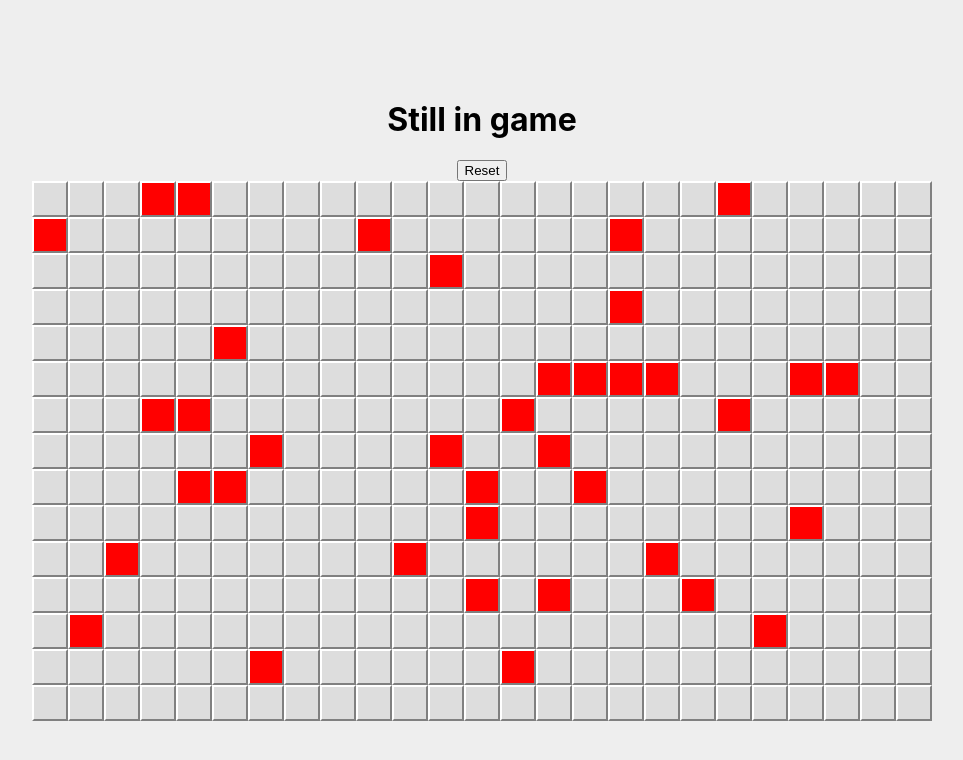
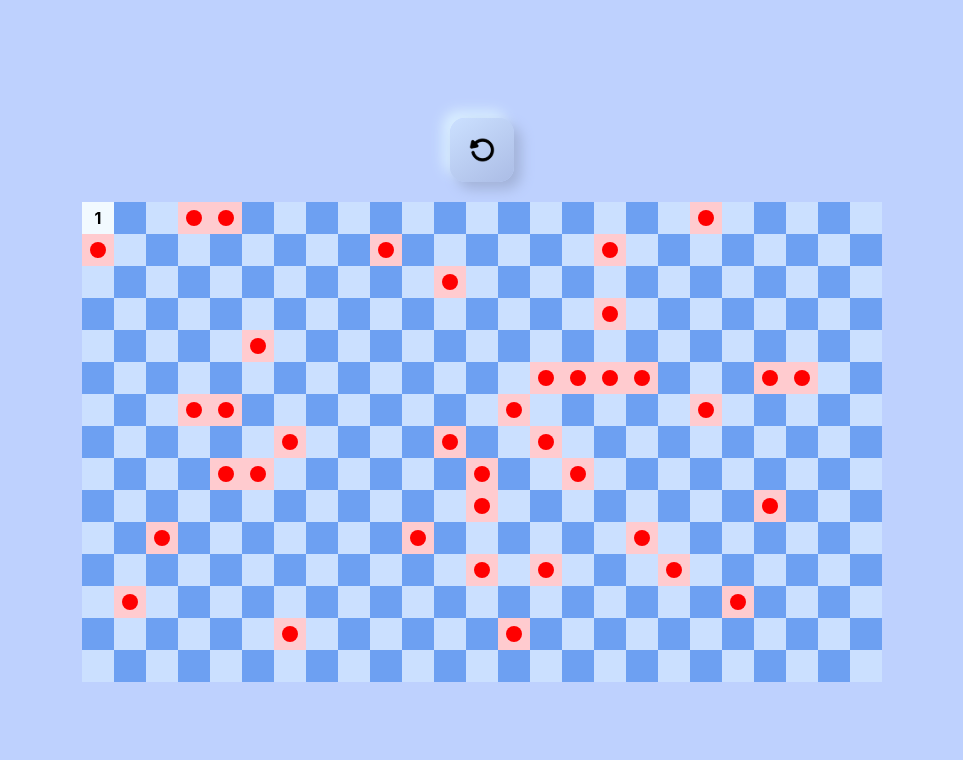
Before and after one commit to maximebergerard/minesweeper, a React (Create React App) app: page / in a window 1280 px wide. Both pictures are taken after a click on the element 280 px from the left and 199 px from the top of the page. Shown: the top 760 px of the page, without its empty margins (158-1121 px from the left). Built offline with nearby package versions, Linux system fonts and the light colour scheme.

Commit message:
✨ Add a bit of style

```diff
--- a/public/index.html
+++ b/public/index.html
@@ -26,7 +26,7 @@
     -->
     <title>Démineur</title>
   </head>
-  <body>
+  <body ondragstart="return false;" ondrop="return false;">
     <noscript>You need to enable JavaScript to run this app.</noscript>
     <div id="root"></div>
     <!--
--- a/src/App.css
+++ b/src/App.css
@@ -5,7 +5,7 @@
   flex-direction: column;
   justify-content: center;
   align-items: center;
-  background-color: #eee;
+  background-color: #bed1fe;
 }
 
 table {
@@ -17,3 +17,31 @@ td {
   margin: 0;
   padding: 0;
 }
+
+button.reset {
+  width: 64px;
+  height: 64px;
+  cursor: pointer;
+  padding: 12px;
+  border: none;
+  border-radius: 15px;
+  background: linear-gradient(145deg, #cbe0ff, #abbce5);
+  box-shadow:  7px 7px 13px #a2b2d8,
+               -7px -7px 13px #dbf0ff;
+  margin-bottom: 20px;
+}
+
+button.reset:hover {
+  border-radius: 15px;
+  background: linear-gradient(145deg, #abbce5, #cbe0ff);
+  box-shadow:  7px 7px 13px #a2b2d8,
+             -7px -7px 13px #dbf0ff;
+}
+
+button.reset img {
+  width: 40px;
+}
+
+button.reset:hover img {
+  width: 39px;
+}
--- a/src/App.tsx
+++ b/src/App.tsx
@@ -1,4 +1,4 @@
-import React, { useEffect, useReducer } from "react"
+import React, { useReducer } from "react"
 import Cell from "./components/Cell/Cell"
 import "./App.css"
 
@@ -169,9 +169,10 @@ const App = () => {
     event.preventDefault()
 
     let message
+    console.log(event, "event")
 
     // handle firstCLick
-    if (event.type === "click") {
+    if (event.type === "mousedown" && event.button === 0) {
       if (!firstClick) {
         dispatch({
           type: "createGrid",
@@ -179,7 +180,7 @@ const App = () => {
             arr,
             arrRemover,
             Math.ceil((gridWidth * gridHeight) / 10),
-            indexHeight * indexWidth + indexWidth,
+            indexHeight * gridWidth + indexWidth,
           ),
           firstClick: true,
         })
@@ -187,10 +188,16 @@ const App = () => {
     }
 
     // synthetic event
-    if (event.type === "click" && cell.type === CellType.Cell && cell.flag) {
+    if (
+      event.type === "mousedown" &&
+      event.button === 0 &&
+      cell.type === CellType.Cell &&
+      cell.flag
+    ) {
       message = `Click on flag + normal`
     } else if (
-      event.type === "click" &&
+      event.type === "mousedown" &&
+      event.button === 0 &&
       cell.type === CellType.Cell &&
       firstClick
     ) {
@@ -202,14 +209,24 @@ const App = () => {
         grid: grid,
       })
     } else if (
-      event.type === "click" &&
+      event.type === "mousedown" &&
+      event.button === 0 &&
       cell.type === CellType.Bomb &&
       cell.flag
     ) {
       message = `Click on flag + bomb`
-    } else if (event.type === "click" && cell.type === CellType.Bomb) {
+    } else if (
+      event.type === "mousedown" &&
+      event.button === 0 &&
+      cell.type === CellType.Bomb
+    ) {
       message = `Boum`
-    } else if (event.type === "contextmenu" && firstClick) {
+    } else if (
+      event.type === "mousedown" &&
+      event.button === 2 &&
+      firstClick &&
+      !cell.clicked
+    ) {
       const newgrid = grid
 
       newgrid[indexHeight][indexWidth].flag =
@@ -230,14 +247,11 @@ const App = () => {
     dispatch({ type: "reset" })
   }
 
-  useEffect(() => {
-    console.log(grid)
-  }, [grid])
-
   return (
     <div className="App">
-      <h1>Still in game</h1>
-      <button onClick={handleReset}>Reset</button>
+      <button onClick={handleReset} className="reset">
+        <img src="./svg/reset.svg" alt="reset button" />
+      </button>
       <table>
         <tbody>
           {grid.map((rows, indexHeight) => {
@@ -248,10 +262,11 @@ const App = () => {
                     <Cell
                       key={indexWidth}
                       cell={cell}
-                      onClick={(e) => {
+                      index={indexWidth + indexHeight}
+                      onContextMenu={(e) =>
                         handleClick(e, cell, indexHeight, indexWidth)
-                      }}
-                      onContextMenu={(e) =>
+                      }
+                      onMouseDown={(e) =>
                         handleClick(e, cell, indexHeight, indexWidth)
                       }
                     />
--- a/src/components/Cell/Cell.css
+++ b/src/components/Cell/Cell.css
@@ -2,26 +2,48 @@
   cursor: pointer;
   width: 32px;
   height: 32px;
+  background-color: #f2faff;
+  display: flex;
+  justify-content: center;
+  align-items: center;
   border-width: 2px;
   border-style: solid;
-  border-left-color: white;
-  border-top-color: white;
-  border-bottom-color: grey;
-  border-right-color: grey;
+  border:none;
 }
 
-.cell {
-  background-color: #ddd;
+.cell.index-0 {
+  background-color: #cbe0ff;
 }
 
-.bomb {
+.cell.index-1 {
+  background-color: #6da0f2;
+}
+
+.cell.bomb {
+  display: flex;
+  justify-content: center;
+  align-items: center;
+  background-color: #ffcbcf;
+}
+
+.cell .bomb {
+  width: 16px;
+  height: 16px;
+  border-radius: 100%;
   background-color: red;
 }
 
 .cell:hover {
-  opacity: 0.5;
+  background-color: #f2faff;
 }
 
-.flagged {
-  background-color: blue;
+.flagged svg {
+  fill: #311b94;
 }
+
+.clicked-true  {
+  border-width: 2px;
+  border-style: solid;
+  border: none;
+  font-weight: bold;
+}
--- a/src/components/Cell/Cell.tsx
+++ b/src/components/Cell/Cell.tsx
@@ -4,23 +4,46 @@ import type { CellDetails } from "../../App"
 
 interface Cell {
   cell: CellDetails
-  onClick: React.MouseEventHandler<HTMLTableCellElement>
-  onContextMenu: React.MouseEventHandler<HTMLTableCellElement>
+  onClick?: React.MouseEventHandler<HTMLTableCellElement>
+  onContextMenu?: React.MouseEventHandler<HTMLTableCellElement>
+  onMouseDown: React.MouseEventHandler<HTMLTableCellElement>
+  index: number
 }
 
-const Cell = ({ cell, onClick, onContextMenu }: Cell) => {
+const Cell = ({ cell, onClick, onContextMenu, onMouseDown, index }: Cell) => {
   let currentCell
-  // console.log(cell.flag)
+
   if (cell.flag) {
-    currentCell = <div className={`cell flagged`} />
+    currentCell = (
+      <div className={`cell flagged index-${index % 2}`}>
+        <svg
+          xmlns="http://www.w3.org/2000/svg"
+          width="24"
+          height="24"
+          viewBox="0 0 24 24"
+        >
+          <path d="M4 24h-2v-24h2v24zm18-16l-16-6v12l16-6z" />
+        </svg>{" "}
+      </div>
+    )
   } else if (cell.type === 1) {
-    currentCell = <div className={`cell bomb`} />
+    currentCell = (
+      <div className={`cell bomb`}>
+        <div className="bomb" />
+      </div>
+    )
+  } else if (cell.clicked) {
+    currentCell = <div className={`cell clicked-${cell.clicked}`}>1</div>
   } else {
-    currentCell = <div className={`cell`} />
+    currentCell = <div className={`cell index-${index % 2}`} />
   }
 
   return (
-    <td onClick={onClick} onContextMenu={onContextMenu}>
+    <td
+      onClick={onClick}
+      onContextMenu={onContextMenu}
+      onMouseDown={onMouseDown}
+    >
       {currentCell}
     </td>
   )
```
Also changed, not shown: public/svg/flag.svg (added), public/svg/reset.svg (added).
